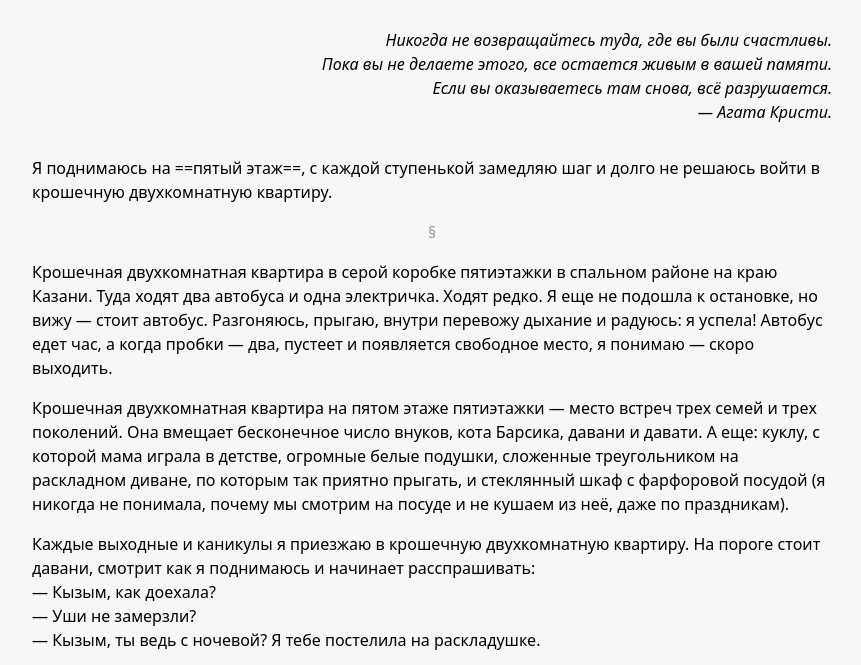
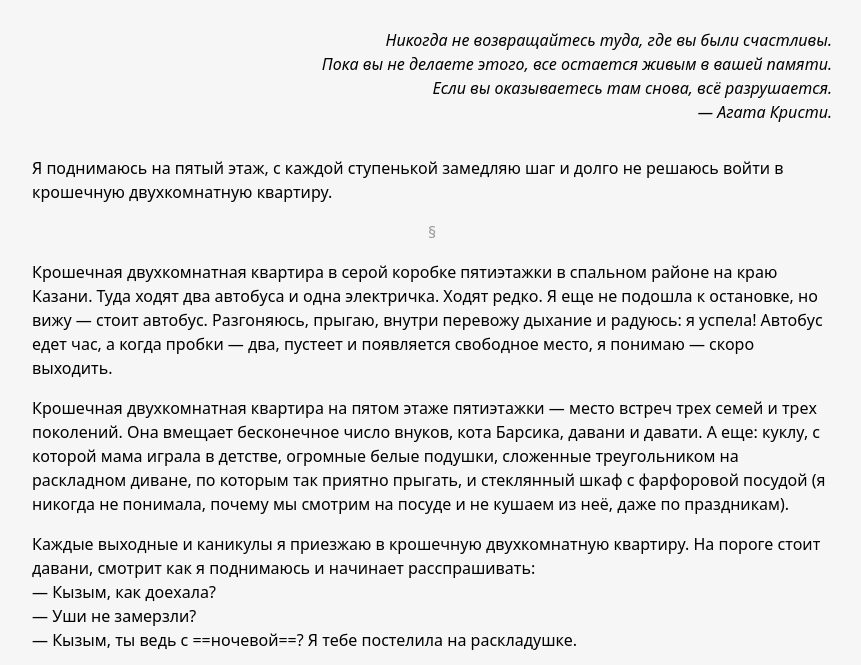
Before and after one commit to tmshv/aygul, an Astro site: page /kvartira in a window 1280 px wide. Shown: the part 86-751 px from the top of the page, without its empty margins (208-1069 px from the left). Built offline with nearby package versions, Linux system fonts and the light colour scheme; Astro itself is replaced by a stand-in of ours; a web font is replaced by a local one.

Commit message:
highligh moved

```diff
--- a/src/pages/kvartira.md
+++ b/src/pages/kvartira.md
@@ -10,7 +10,7 @@ title: Крошечная двухкомнатная квартира
 > Если вы оказываетесь там снова, всё разрушается.
 > — Агата Кристи.
 
-Я поднимаюсь на ==пятый этаж==, с каждой ступенькой замедляю шаг и долго не решаюсь войти в крошечную двухкомнатную квартиру.
+Я поднимаюсь на пятый этаж, с каждой ступенькой замедляю шаг и долго не решаюсь войти в крошечную двухкомнатную квартиру.
 
 ***
 
@@ -21,7 +21,7 @@ title: Крошечная двухкомнатная квартира
 Каждые выходные и каникулы я приезжаю в крошечную двухкомнатную квартиру. На пороге стоит давани, смотрит как я поднимаюсь и начинает расспрашивать:
 — Кызым, как доехала?
 — Уши не замерзли?
-— Кызым, ты ведь с ночевой? Я тебе постелила на раскладушке.
+— Кызым, ты ведь с ==ночевой==? Я тебе постелила на раскладушке.
 
 Я захожу, обнимаю давани и утопаю в её складках. Давани вешает одежду и продолжает спрашивать:
 — Кызым, чем завтракала?
```
